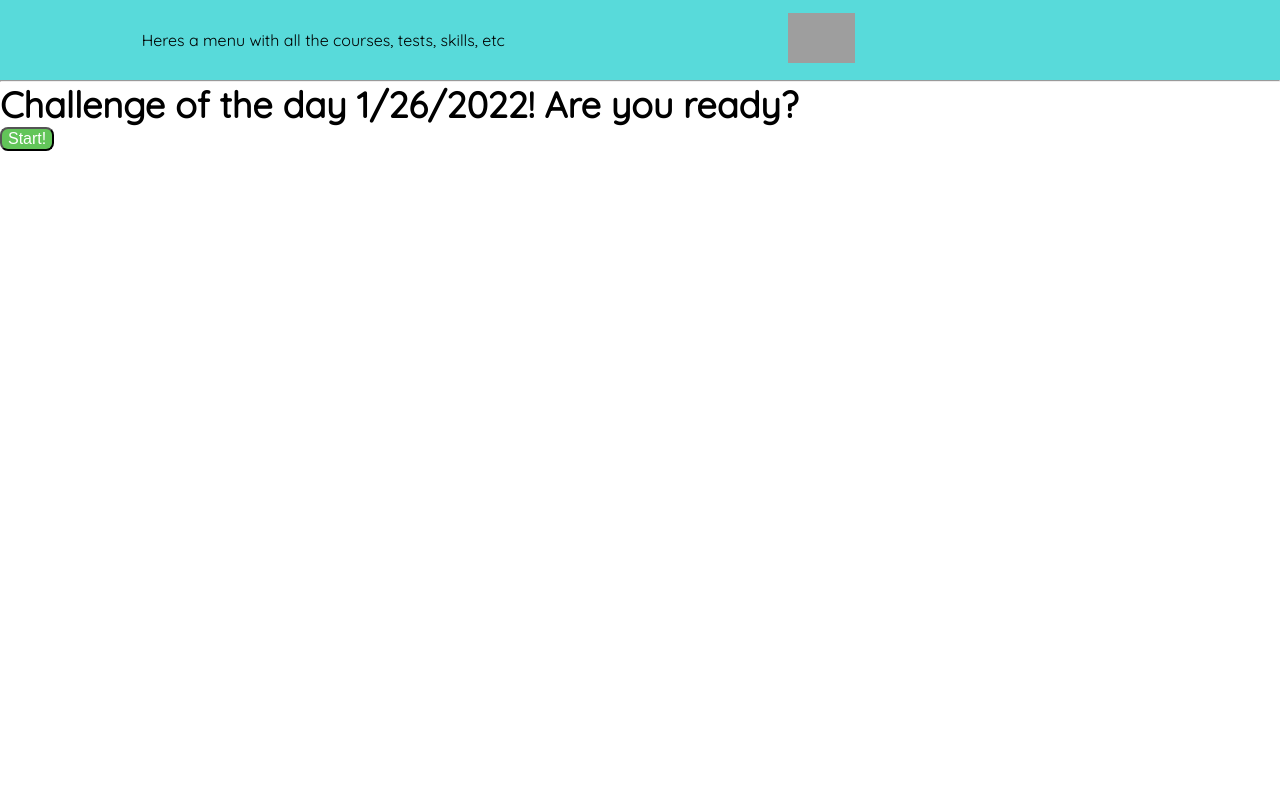
After one commit to dschmitzz/ProjectZ1.1, a PHP site: page /challenge.html in a window 1280 px wide. The commit adds this page. Run offline with PHP 8.4, Linux system fonts and the light colour scheme; grey boxes are pictures that could not be loaded.

Commit message:
mostly visual update

```diff
--- /dev/null
+++ b/challenge.html
@@ -0,0 +1,19 @@
+<!DOCTYPE html>
+<html lang="en">
+<head>
+    <meta charset="UTF-8">
+    <meta http-equiv="X-UA-Compatible" content="IE=edge">
+    <meta name="viewport" content="width=device-width, initial-scale=1.0">
+    <title>Daily Challenge</title>
+    <link rel='icon' href='imgs/sl-logo.PNG'>
+    <link rel='stylesheet' href='css/styles.css'>
+    <script type=text/javascript src='js/index.js'></script>
+</head>
+<body>
+    <div include-html='header.html' src='js/index.js'></div>
+    <script>includeHTML();</script>
+    <h1>Challenge of the day 1/26/2022! Are you ready?</h1>
+    <button>Start!</button>
+    <div include-html='footer.html' src='js/index.js'></div>
+</body>
+</html>
--- a/css/light.css
+++ b/css/light.css
@@ -1,8 +1,16 @@
+a {
+    color: black;
+}
+
 body, html {
     background-color: white;
     color: black;
 }
 
-.header {
-    background-color: rgb(88, 218, 218);
+@media screen and (min-width: 600px) {
+
+    .header {
+        background-color: rgb(88, 218, 218);
+    }
+
 }
--- a/css/styles.css
+++ b/css/styles.css
@@ -4,7 +4,7 @@
 @import url('https://fonts.googleapis.com/css?family=Quicksand&display=swap');
 
 * {
-    margin: 0;
+    margin: auto;
 }
 
 a {
@@ -22,17 +22,18 @@ a:hover {
 body, html {
     height: 100vh;
     font-family: 'Quicksand', sans-serif;
-    margin: 0;
+    margin: auto;
     padding: 0;
     text-align: center;
     width: 100%;
 }
 
 button {
+    background-color: rgb(98, 197, 89);
+    border-radius:8px;
+    color: white;
+    cursor: pointer;
     font-size: 16px;
-    border-radius:8px;
-    background-color: rgb(98, 197, 89);
-    color: white;
     outline: none;
     size:30px;
 }
@@ -115,14 +116,6 @@ h6 {
     width: 50px;
 }
 
-.header {
-    align-items: center;
-    display: flex;
-    height: 80px;
-    justify-content: space-around;
-    width: 100%;
-}
-
 .mastery {
     float: right;
     width: 55%
@@ -174,7 +167,21 @@ h6 {
         display: flex;
     }
 
+    .header {
+        align-items: center;
+        display: flex;
+        height: 80px;
+        justify-content: space-between;
+        width: 100%;
+        box-shadow: 30px;
+    }
+
     .mobile-only {
         display: none;
     }
+
+    .top-menu {
+        display: flex;
+        justify-content: space-around;
+    }
 }
--- a/header.html
+++ b/header.html
@@ -1,8 +1,15 @@
 <html>
     <div class='header desktop-only'>
-        <a href='index.html'>Home</a>
-        <a href='donate.html'>Donate</a>
-        <a href='signin.html'>Sign in</a>
+        <div class='site-content'>
+            Heres a menu with all the courses, tests, skills, etc
+        </div>
+        <a href='index.html'>
+            <img src='imgs/sl-logo.PNG' style='height:50px' alt='logo here'>
+        </a>
+        <div class='top-menu'>
+            <!-- <a href='donate.html'>Donate</a> -->
+            <!-- <a href='signin.html'>Sign in</a> -->
+        </div>
     </div>
 </html>
 <hr>
```
Also changed, not shown: index.html (+14 -12 lines).
